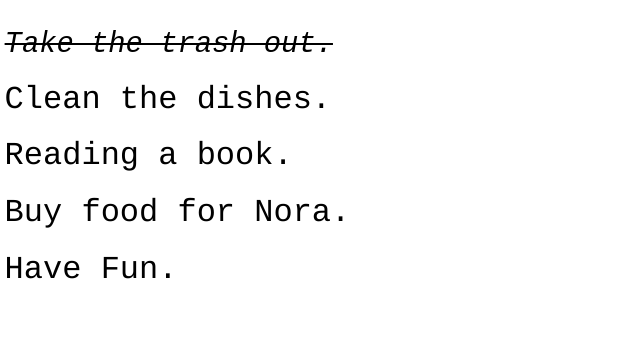
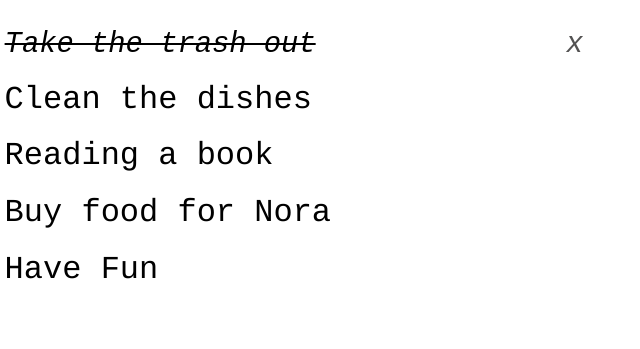
Before and after one commit to Hahiii/to-do-app-vanilla-js, a website: page index.html in a window 1280 px wide. Shown: the part 200-549 px from the top of the page, 346-986 px from the left. Drawn offline with nearby package versions, Linux system fonts and the light colour scheme; files that its build step writes are made by us from their sources; a web font is replaced by a local one.

Commit message:
add close button

```diff
--- a/index.html
+++ b/index.html
@@ -17,11 +17,11 @@
       <input type="text" name="todo" placeholder="Input Your To Do">
     <input type="submit" value="Add To Do"></div>
     <ul>
-      <li><p class="done">Take the trash out.</p></li>
-      <li><p>Clean the dishes.</p></li>
-      <li><p>Reading a book.</p></li>
-      <li><p>Buy food for Nora.</p></li>
-      <li><p>Have Fun.</p></li>
+      <li><p class="done">Take the trash out</p></li>
+      <li><p>Clean the dishes</p></li>
+      <li><p>Reading a book</p></li>
+      <li><p>Buy food for Nora</p></li>
+      <li><p>Have Fun</p></li>
     </ul>
   </main>
   <footer>
--- a/sass/index.scss
+++ b/sass/index.scss
@@ -67,6 +67,7 @@ main {
 
     li {
       list-style: none;
+      position: relative;
       font-size: 2rem;
       padding: 10px 0px;
     }
@@ -93,3 +94,11 @@ footer {
   font-family: 'Courier New';
   font-size: 1.8rem;
 }
+
+li > .done::before  {
+  content: "x";
+  position: absolute;
+  text-decoration: none;
+  right: 0;
+  color: rgba(40, 39, 39, 0.801);
+}
```
